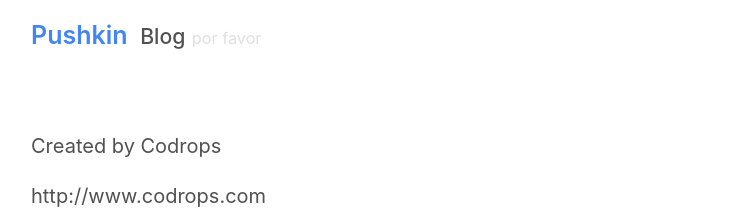
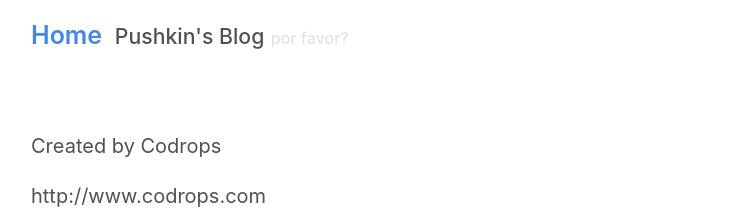
Before and after one commit to gotibhai/mygithubpage, a Jekyll site: the page built from CreativeLinkEffects/README.md, in a window 1280 px wide. Shown: the top 214 px of the page, without its empty margins (259-1012 px from the left). Built offline with Jekyll 4.4.1, drawn with Linux system fonts in a browser that asks for light colours; our own code applies the rules of GitHub Pages for plain Markdown files.

Commit message:
changing deets

```diff
--- a/_config.yml
+++ b/_config.yml
@@ -2,8 +2,8 @@
 permalink:           pretty
 
 # Setup
-title:               Pushkin
-tagline:             por favor
+title:               Home
+tagline:             por favor?
 url:                 https://www.pushkinabbott.me
 #paginate:            1
 baseurl:             ""
@@ -26,7 +26,7 @@ github:
   repo:
 
 pages_list:
-  Blog: '/blog/'
+  Pushkin's Blog: '/blog/'
 # Gems
 gems:
   - jekyll-paginate
```
Also changed, not shown: blog.md (+1 -1 lines).
